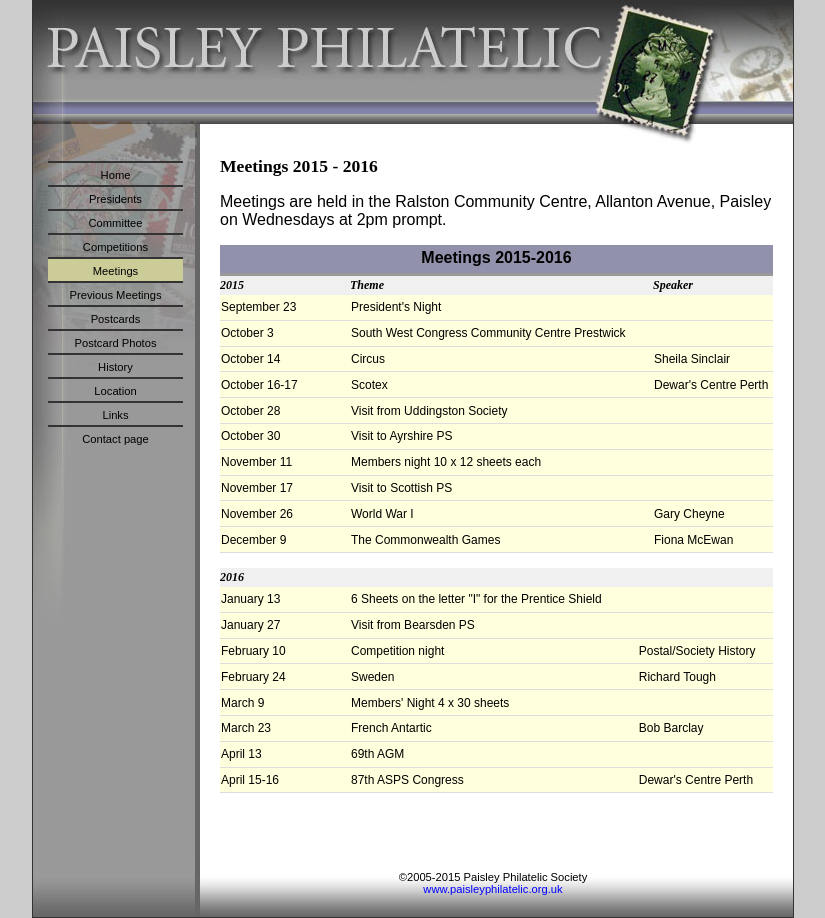
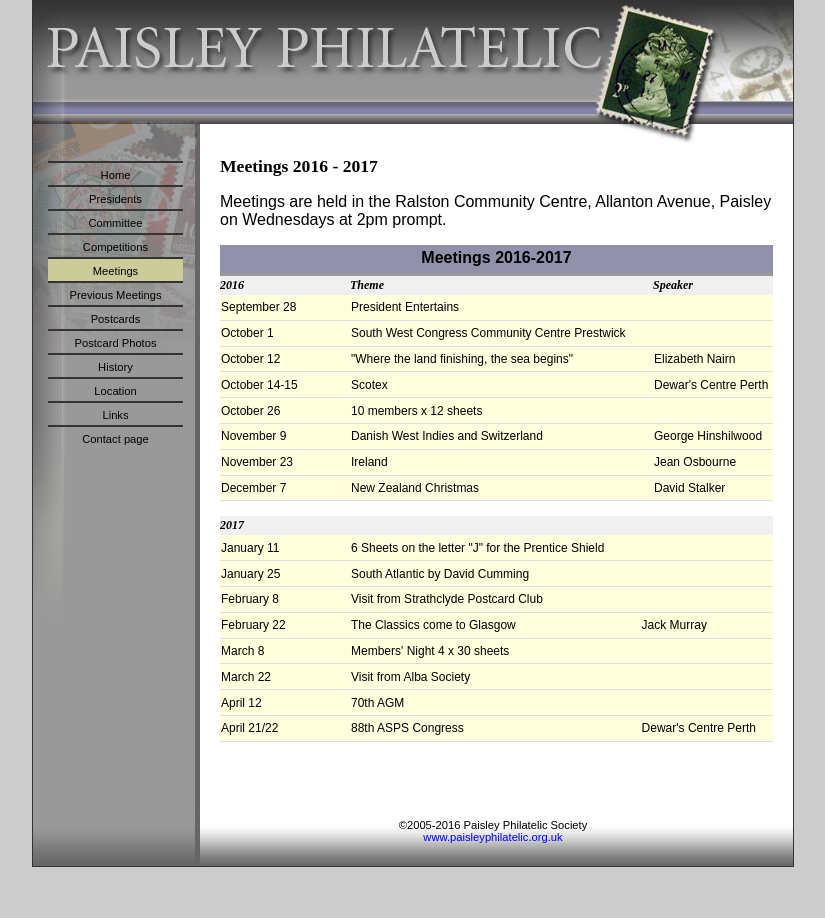
Before and after one commit to astalker/paisley-stamps, a plain HTML site: page meetings.html in a window 1280 px wide. Shown: the whole page, without its empty margins (227-1052 px from the left). After the commit the page ends 867 px from the top, so only its background shows below. Drawn offline with Linux system fonts and the light colour scheme.

Commit message:
New syllabus

```diff
--- a/meetings.html
+++ b/meetings.html
@@ -40,113 +40,103 @@
 		<div id="main">
 		<div id="content">
 
-         <h1>Meetings 2015 - 2016</h1>
+        <h1>Meetings 2016 - 2017</h1>
         <p>Meetings are held in the Ralston Community Centre, Allanton Avenue, Paisley on Wednesdays at 2pm prompt.</p>
-<h3>Meetings 2015-2016</h3>
+        <h3>Meetings 2016-2017</h3>
         <table>
             <tbody>
                 <tr>
-            <th class="l" style="width:130px">2015</th>
+                    <th class="l" style="width:130px">2016</th>
                     <th>Theme</th>
                     <th class="r">Speaker</th>
                 </tr>
                 <tr>
-            <td>September 23</td>
-            <td>President's Night</td>
+                    <td>September 28</td>
+                    <td>President Entertains</td>
                     <td>&nbsp;</td>
                 </tr>
                 <tr>
-            <td>October 3</td>
+                    <td>October 1</td>
                     <td>South West Congress Community Centre Prestwick</td>
                     <td>&nbsp;</td>
                 </tr>
                 <tr>
-            <td>October 14</td>
-            <td>Circus</td>
-            <td>Sheila Sinclair</td>
+                    <td>October 12</td>
+                    <td>&quot;Where the land finishing, the sea begins&quot;</td>
+                    <td>Elizabeth Nairn</td>
                 </tr>
                 <tr>
-            <td>October 16-17</td>
+                    <td>October 14-15</td>
                     <td>Scotex</td>
                     <td>Dewar's Centre Perth</td>
                 </tr>
                 <tr>
-            <td>October 28</td>
-            <td>Visit from Uddingston Society</td>
+                    <td>October 26</td>
+                    <td>10 members x 12 sheets</td>
                     <td>&nbsp;</td>
                 </tr>
                 <tr>
-            <td>October 30</td>
-            <td>Visit to Ayrshire PS</td>
-            <td>&nbsp;</td>
+                    <td>November 9</td>
+                    <td>Danish West Indies and Switzerland</td>
+                    <td>George Hinshilwood</td>
                 </tr>
                 <tr>
-            <td>November 11</td>
-            <td>Members night 10 x 12 sheets each</td>
-            <td>&nbsp;</td>
+                    <td>November 23</td>
+                    <td>Ireland</td>
+                    <td>Jean Osbourne</td>
                 </tr>
                 <tr>
-            <td>November 17</td>
-            <td>Visit to Scottish PS</td>
-            <td>&nbsp;</td>
-        </tr>
-        <tr>
-            <td>November 26</td>
-            <td>World War I</td>
-            <td>Gary Cheyne</td>
-        </tr>
-        <tr>
-            <td>December 9</td>
-            <td>The Commonwealth Games</td>
-            <td>Fiona McEwan</td>
+                    <td>December 7</td>
+                    <td>New Zealand Christmas</td>
+                    <td>David Stalker</td>
                 </tr>
             </tbody>
         </table>
         <table width="540">
             <tbody>
                 <tr>
-            <th style="width:130px">2016</th>
+                    <th style="width:130px">2017</th>
                     <th>&nbsp;</th>
                     <th>&nbsp;</th>
                 </tr>
                 <tr>
-            <td>January 13</td>
-            <td>6 Sheets on the letter &quot;I&quot; for the Prentice Shield</td>
+                    <td>January 11</td>
+                    <td>6 Sheets on the letter &quot;J&quot; for the Prentice Shield</td>
                     <td>&nbsp;</td>
                 </tr>
                 <tr>
-            <td>January 27</td>
-            <td>Visit from Bearsden PS</td>
+                    <td>January 25</td>
+                    <td>South Atlantic by David Cumming</td>
                     <td>&nbsp;</td>
                 </tr>
                 <tr>
-            <td>February 10</td>
-            <td>Competition night</td>
-            <td>Postal/Society History</td>
+                    <td>February 8</td>
+                    <td>Visit from Strathclyde Postcard Club</td>
+                    <td> </td>
                 </tr>
                 <tr>
-            <td>February 24</td>
-            <td>Sweden</td>
-            <td>Richard Tough</td>
+                    <td>February 22</td>
+                    <td>The Classics come to Glasgow</td>
+                    <td>Jack Murray</td>
                 </tr>
                 <tr>
-            <td>March 9</td>
+                    <td>March 8</td>
                     <td>Members' Night 4 x 30 sheets</td>
                     <td>&nbsp;</td>
                 </tr>
                 <tr>
-            <td>March 23</td>
-            <td>French Antartic</td>
-            <td>Bob Barclay</td>
+                    <td>March 22</td>
+                    <td>Visit from Alba Society</td>
+                    <td> </td>
                 </tr>
                 <tr>
-            <td>April 13</td>
-            <td>69th AGM</td>
+                    <td>April 12</td>
+                    <td>70th AGM</td>
                     <td>&nbsp;</td>
                 </tr>
                 <tr>
-            <td>April 15-16</td>
-            <td>87th ASPS Congress</td>
+                    <td>April 21/22</td>
+                    <td>88th ASPS Congress</td>
                     <td>Dewar's Centre Perth</td>
                 </tr>
             </tbody>
@@ -157,7 +147,7 @@
 	</div><!-- inner -->
 
 <div id="foot">
-	<p>&copy;2005-2015 Paisley Philatelic Society<br />
+	<p>&copy;2005-2016 Paisley Philatelic Society<br />
 	<a href="http://www.paisleyphilatelic.org.uk/">www.paisleyphilatelic.org.uk</a></p>
 </div>
 <script type="text/javascript">
```
Also changed, not shown: committee.html (+5 -5 lines), competitions.html (+1 -1 lines), contact.html (+1 -1 lines), history.html (+1 -1 lines), index.html (+1 -1 lines), links.html (+1 -1 lines), location.html (+1 -1 lines), postcard_photos.html (+1 -1 lines), postcards.html (+1 -1 lines), presidents.html (+4 -1 lines), previous_meetings.html (+111 -2 lines). Lines whose indentation alone changed are shown as unchanged.
